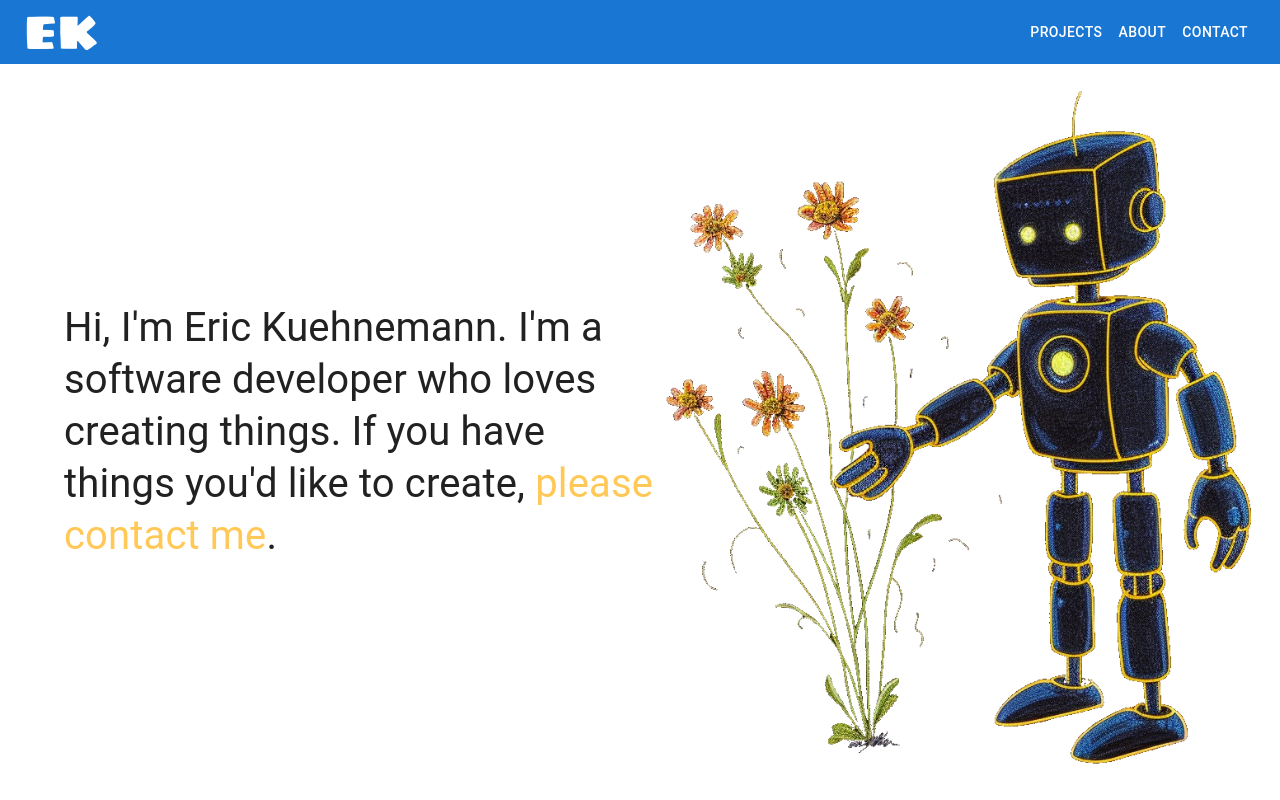
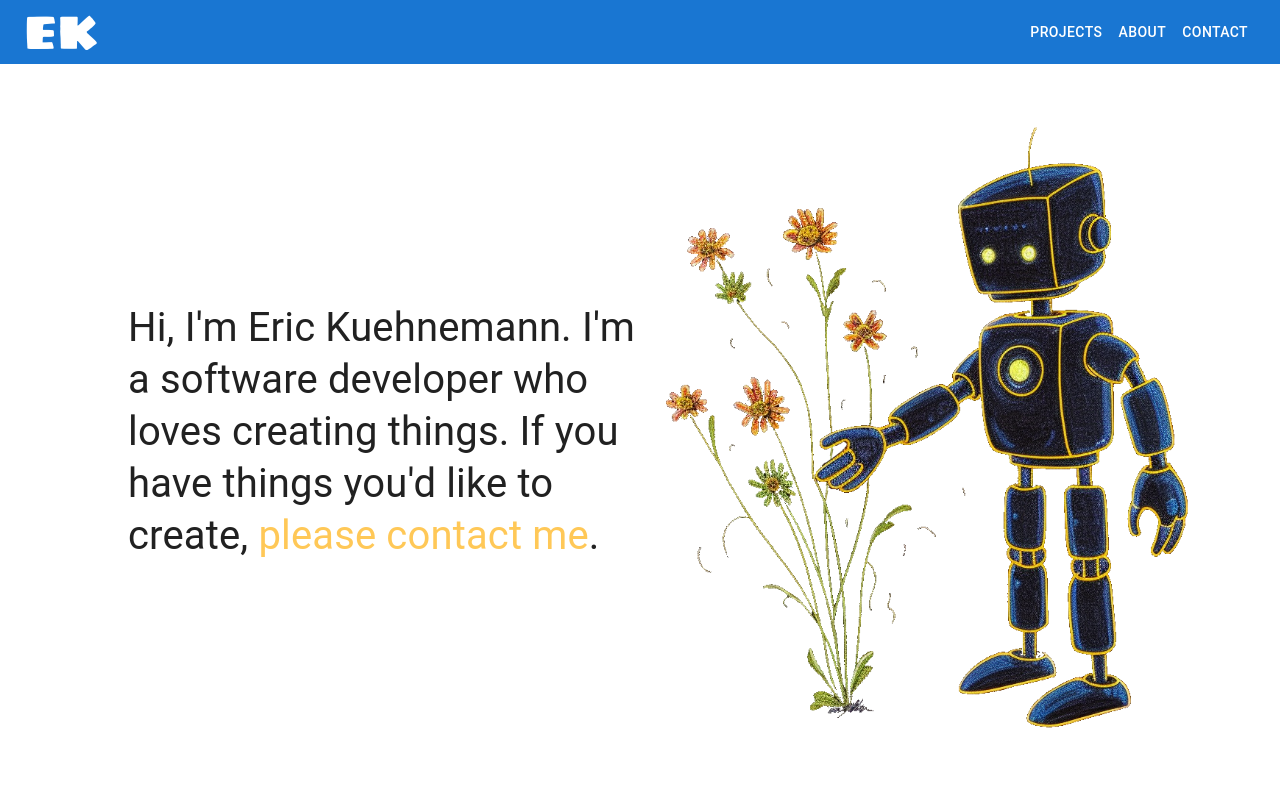
Before and after one commit to eekbk/portfolio-nextjs, a Next.js app: page / in a window 1280 px wide. Built offline with nearby package versions, Linux system fonts and the light colour scheme; a web font is replaced by a local one.

Commit message:
add: margin on container element

```diff
--- a/src/styles/Home.module.css
+++ b/src/styles/Home.module.css
@@ -42,6 +42,8 @@
     align-items: center;
     justify-content: space-between;
     padding-left: 4rem;
+    margin: 4rem;
+
   }
 
   .description {
```
